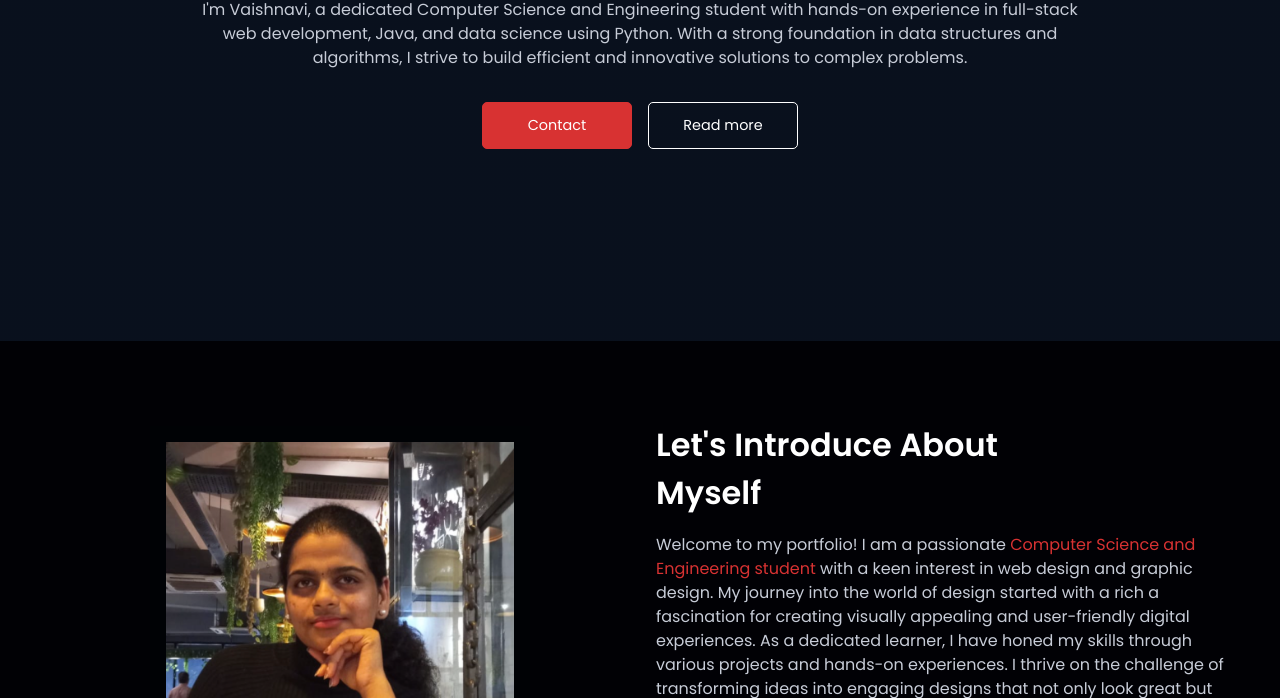
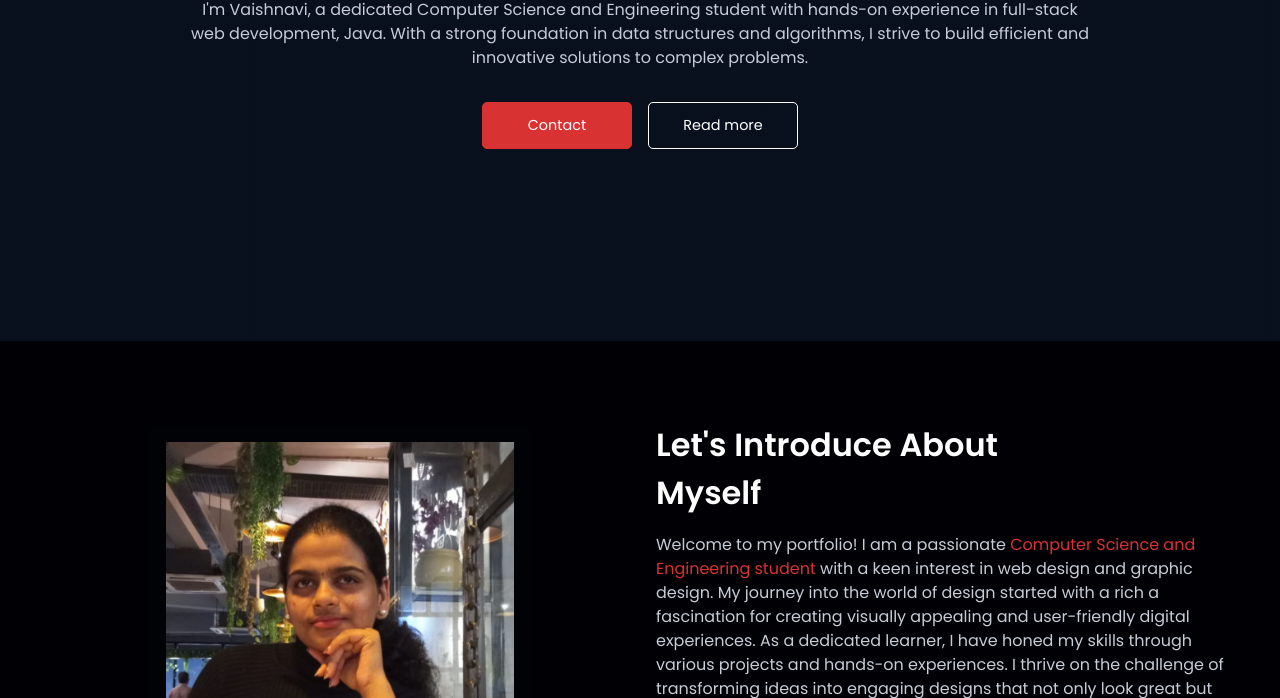
Before and after one commit to vaishu1426/vaishuportfolio, a plain HTML site: page index.html in a window 1280 px wide. Shown: the part 402-1100 px from the top of the page. Drawn offline with nearby package versions, Linux system fonts and the light colour scheme.

Commit message:
Update index.html

```diff
--- a/index.html
+++ b/index.html
@@ -721,7 +721,7 @@ nav {
         <h4>Hello, This is </h4>
         <h1>Sri Vaishnavi</h1>
         <p class="section__description">
-          I'm Vaishnavi, a dedicated Computer Science and Engineering student with hands-on experience in full-stack web development, Java, and data science using Python. With a strong foundation in data structures and algorithms, I strive to build efficient and innovative solutions to complex problems.
+          I'm Vaishnavi, a dedicated Computer Science and Engineering student with hands-on experience in full-stack web development, Java. With a strong foundation in data structures and algorithms, I strive to build efficient and innovative solutions to complex problems.
         </p>
         <div class="header__btns">
 
```
